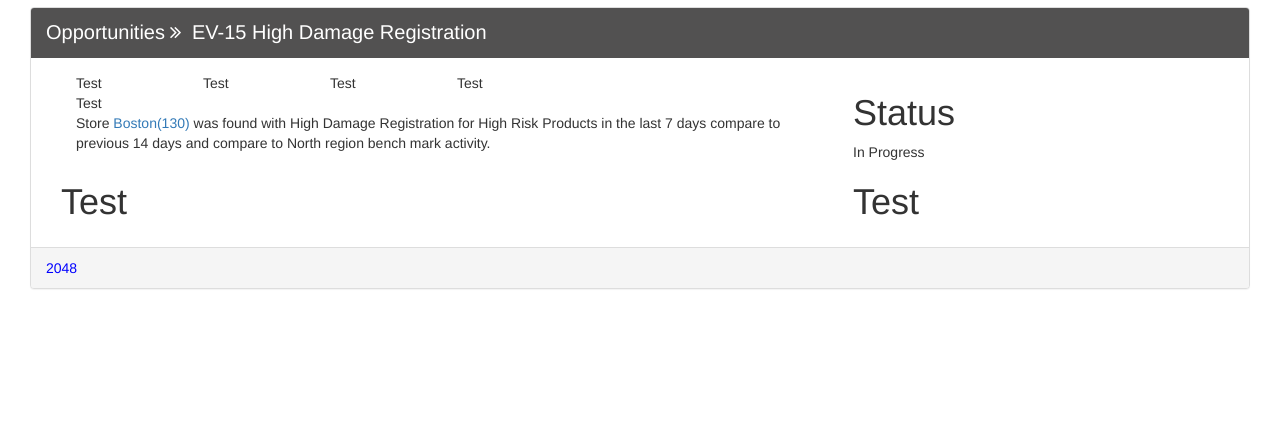
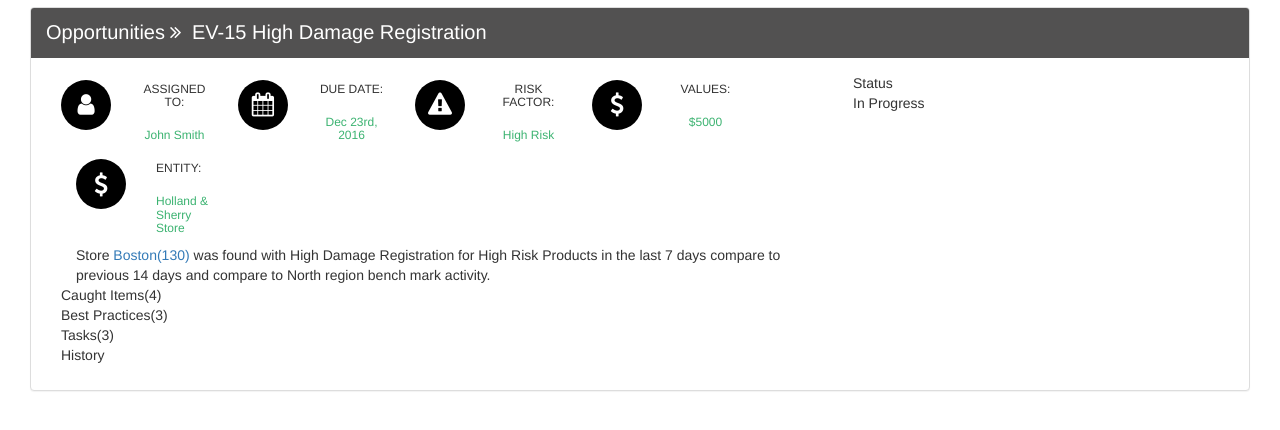
Before and after one commit to toklok/react-app, a React app: page / in a window 1280 px wide. Shown: the part 88-518 px from the top of the page. Built offline with nearby package versions, Linux system fonts and the light colour scheme; no server answers.

Commit message:
create more HTML structure and CSS stylings

```diff
--- a/src/components/middle.js
+++ b/src/components/middle.js
@@ -5,6 +5,9 @@ class Middle extends React.Component {
     constructor(props) {
         super(props);
         this.rootURL = 'https://jsonplaceholder.typicode.com';
+        this.dataSet = [
+            { "assignee": "John Smith", "dateDue": "Dec 23rd, 2016", "risk": "High Risk", "value": "$5000", "entity": "Holland & Sherry Store" }
+        ];
     }
 
 
@@ -20,41 +23,56 @@ class Middle extends React.Component {
                         <section className="main-panel_heading"><span className="main-dashboard_span">Opportunities</span> { `${this.props.title}` }</section>
                         <section className="panel-body">
                            <section className="col-lg-8 col-md-8 col-sm-8">
-                                   <section className="col-lg-2">
-                                       Test
+                               <span className="dashboard-icon"><i className="fa fa-user" aria-hidden="true"></i></span>
+                               <section className="widget-user col-lg-2">
+                                   <div className="col-lg-12 text-center widget-user_title"><h6>assigned to:</h6></div>
+                                   <div className="col-md-12 text-center widget-user_data"><h6>{ this.dataSet[0].assignee }</h6></div>
+                               </section>
+                               <span className="dashboard-icon"><i className="fa fa-calendar" aria-hidden="true"></i></span>
+                               <section className="widget-user col-lg-2">
+                                   <div className="col-lg-12 text-center widget-user_title"><h6>due date:</h6></div>
+                                   <div className="col-md-12 text-center widget-user_data"><h6>{ this.dataSet[0].dateDue }</h6></div>
+                               </section>
+                               <span className="dashboard-icon"><i className="fa fa-exclamation-triangle" aria-hidden="true"></i></span>
+                               <section className="widget-user col-lg-2">
+                                   <div className="col-lg-12 text-center widget-user_title"><h6>risk factor:</h6></div>
+                                   <div className="col-md-12 text-center widget-user_data"><h6>{ this.dataSet[0].risk }</h6></div>
+                               </section>
+                               <span className="dashboard-icon"><i className="fa fa-usd" aria-hidden="true"></i></span>
+                               <section className="widget-user col-lg-2">
+                                   <div className="col-lg-12 text-center widget-user_title"><h6>values:</h6></div>
+                                   <div className="col-md-12 text-center widget-user_data"><h6>{ this.dataSet[0].value }</h6></div>
+                               </section>
+                               <section className="col-lg-12">
+                                   <span className="dashboard-icon"><i className="fa fa-usd" aria-hidden="true"></i></span>
+                                   <section className="widget-user col-lg-2">
+                                       <div className="col-lg-12 text-left widget-user_title"><h6>entity:</h6></div>
+                                       <div className="col-md-12 text-left widget-user_data"><h6>{ this.dataSet[0].entity }</h6></div>
                                    </section>
-                                   <section className="col-lg-2">
-                                       Test
-                                   </section>
-                                   <section className="col-lg-2">
-                                       Test
-                                   </section>
-                                   <section className="col-lg-2">
-                                       Test
-                                   </section>
-                                    <section className="col-lg-12">
-                                        Test
-                                    </section>
+                               </section>
                                     <section className="col-lg-12">
                                         Store <a href="#">Boston(130)</a> was found with High Damage Registration for High Risk Products in the last 7 days compare to previous 14 days and compare to North region bench mark activity.
                                     </section>
                                </section>
                             <section className="col-lg-4 col-md-4 col-sm-4">
                                 <section className="main-dashboard_panel">
-                                    <h1>Status</h1>
+                                    <section className="main-dashboard_title">Status</section>
                                 </section>
                                 <section className="main-dashboard_info">
                                     In Progress
                                 </section>
                             </section>
                             <section className="col-lg-8 col-md-8 col-sm-8">
-                                <h1>Test</h1>
+                                <ul>
+                                    <li>Caught Items(4)</li>
+                                    <li>Best Practices(3)</li>
+                                    <li>Tasks(3)</li>
+                                    <li>History</li>
+                                </ul>
                             </section>
                             <section className="col-lg-4 col-md-4 col-sm-4">
-                                <h1>Test</h1>
                             </section>
                         </section>
-                        <section style={{ color: 'blue'}} className="panel-footer">{ `${ 8 * 256 }` }</section>
                     </section>
                 </section>
             </section>
--- a/src/css/main.css
+++ b/src/css/main.css
@@ -141,6 +141,34 @@ input[type=search]:focus {
     color: white;
 }
 
+.dashboard-icon {
+    position: relative;
+    top: 7px;
+    text-align: center;
+    width: 50px;
+    height: 50px;
+    background: black;
+    border-radius: 50%;
+    float: left;
+    display: block;
+}
+
+.dashboard-icon i {
+    position: relative;
+    top: 25%;
+    font-size: 24px;
+    color: white;
+}
+
+.widget-user_title {
+    text-transform: uppercase;
+    margin: 0;
+}
+
+.widget-user_data {
+    color: #3cb371;
+}
+
 
 @media (max-width: 767px) {
 }
```
Also changed, not shown: src/components/dashboard-widget.js (added).
